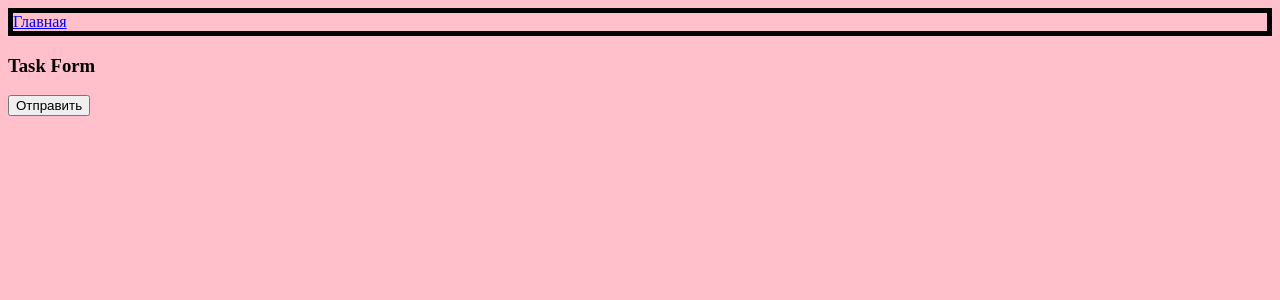
After one commit to Grino777/ToDoList, a Django app: page /create-task/ in a window 1280 px wide. The commit adds this page. Shown: the top 300 px of the page. Run offline with Django 4.2, Linux system fonts and the light colour scheme.

Commit message:
fix djdt

```diff
--- a/todolist/todoapp/admin.py
+++ b/todolist/todoapp/admin.py
@@ -1,5 +1,5 @@
 from django.contrib import admin
-from .models import Tasks
+from .models import Task
 # Register your models here.
 
-admin.site.register(Tasks)
+admin.site.register(Task)
--- a/todolist/todoapp/models.py
+++ b/todolist/todoapp/models.py
@@ -3,7 +3,7 @@ from django.db import models
 
 # Create your models here.
 
-class Tasks(models.Model):
+class Task(models.Model):
         class Meta:
             ordering = ['complete']
             verbose_name = 'Задача'
--- a/todolist/todoapp/templates/includes/navbar.html
+++ b/todolist/todoapp/templates/includes/navbar.html
@@ -1,3 +1,3 @@
 <nav id="navigation" class="navigation">
-    <a href="">Главная</a>
+    <a href="{% url 'all_tasks' %}">Главная</a>
 </nav>
--- a/todolist/todoapp/templates/todoapp/index.html
+++ b/todolist/todoapp/templates/todoapp/index.html
@@ -12,6 +12,10 @@
 
 {% block content %}
 {% include 'includes/navbar.html' %}
+
+<h1>My ToDo List:</h1>
+<a href="{% url 'create-task' %}">Добавить задачу</a>
+
 <table>
     <tr>
         <th>Item</th>
--- /dev/null
+++ b/todolist/todoapp/templates/todoapp/task_form.html
@@ -0,0 +1,19 @@
+{% extends 'base.html' %}
+
+{% load static %}
+
+{% block title %}
+    Добавить задачу
+{% endblock %}
+
+{% block css_additional %}
+    <link rel="stylesheet" href="{% static 'todoapp/css/indexstyle.css' %}">
+{% endblock %}
+
+{% block content %}
+{% include 'includes/navbar.html' %}
+    <h3>Task Form</h3>
+    <form action="" method="post">
+        <input type="button" value="Отправить">
+    </form>
+{% endblock %}
--- a/todolist/todoapp/urls.py
+++ b/todolist/todoapp/urls.py
@@ -2,6 +2,7 @@ from django.urls import path
 from .views import *
 
 urlpatterns = [
-    path('', TasksView.as_view()),
-    path('task/<int:pk>', TasksDetail.as_view(), name='task'),
+    path('', TaskView.as_view(), name='all_tasks'),
+    path('task/<int:pk>', TaskDetail.as_view(), name='task'),
+    path('create-task/', TaskCreate.as_view(), name='create-task'),
 ]
--- a/todolist/todoapp/views.py
+++ b/todolist/todoapp/views.py
@@ -1,18 +1,22 @@
 from django.shortcuts import render
+from django.urls import reverse_lazy
 from django.views.generic import ListView, DetailView, CreateView
-from .models import Tasks
+from .models import Task
 
 # Create your views here.
 
-class TasksView(ListView):
-    model = Tasks
+class TaskView(ListView):
+    model = Task
     template_name = 'todoapp/index.html'
     context_object_name = 'tasks'
 
-class TasksDetail(DetailView):
-    model = Tasks
+class TaskDetail(DetailView):
+    model = Task
     template_name = 'todoapp/detail_view.html'
     context_object_name = 'task'
 
-class CreateTask(CreateView):
-    pass
+class TaskCreate(CreateView):
+    model = Task
+    fields = '__all__'
+    success_url = reverse_lazy('all_tasks')
+    template_name = 'todoapp/task_form.html'
--- a/todolist/todolist/urls.py
+++ b/todolist/todolist/urls.py
@@ -13,12 +13,19 @@ Including another URLconf
     1. Import the include() function: from django.urls import include, path
     2. Add a URL to urlpatterns:  path('blog/', include('blog.urls'))
 """
-import debug_toolbar
+
 from django.contrib import admin
 from django.urls import path, include
+from django.conf import settings
 
 urlpatterns = [
-    path('__debug__/', include(debug_toolbar.urls)),
+    # path('__debug__/', include(debug_toolbar.urls)),
     path('admin/', admin.site.urls),
     path('', include('todoapp.urls')),
 ]
+
+if settings.DEBUG:
+    import debug_toolbar
+    urlpatterns += [
+        path('__debug__/', include(debug_toolbar.urls)),
+    ]
```
Also changed, not shown: todolist/todolist/settings.py (+19 -14 lines), todolist/todoapp/migrations/0002_rename_tasks_task_alter_task_options.py (added).
